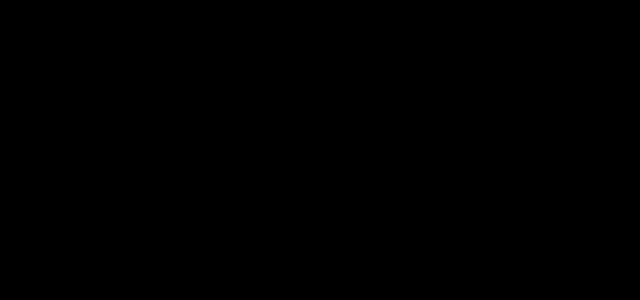
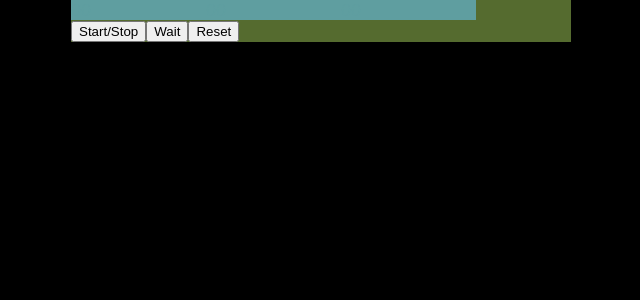
Before and after one commit to mytrofanov/light, a React (Create React App) app: page / in a window 1280 px wide. Shown: the top 300 px of the page, without its empty margins (319-959 px from the left). Built offline with nearby package versions, Linux system fonts and the light colour scheme.

Commit message:
Skeleton

```diff
--- a/src/App.css
+++ b/src/App.css
@@ -9,6 +9,22 @@
 }
 .highlightedText {
   background: gold;
+}
+
+.frame {
+  margin: 0 auto;
+  width: 500px;
+  background-color: darkolivegreen;
+}
+.screen {
+  display: flex;
+  flex-direction: row;
+  width: 90%;
+}
+
+.time {
+  width: 30%;
+  background-color: cadetblue;
 }
 
 .App-logo {
--- a/src/App.js
+++ b/src/App.js
@@ -6,10 +6,20 @@
 
 
     return (
-<div>
+<div className='frame'>
+<div className='screen'>
+<div id='Minutes' className='time'>00</div>
+<div id='Seconds' className='time' >00</div>
+<div id='Miliseconds' className='time'>00</div>
 
+</div>
 
+<div className='buttons'>
+<button>Start/Stop</button>
+<button>Wait</button>
+<button>Reset</button>
 
+</div>
 
         </div>
 )}
```
